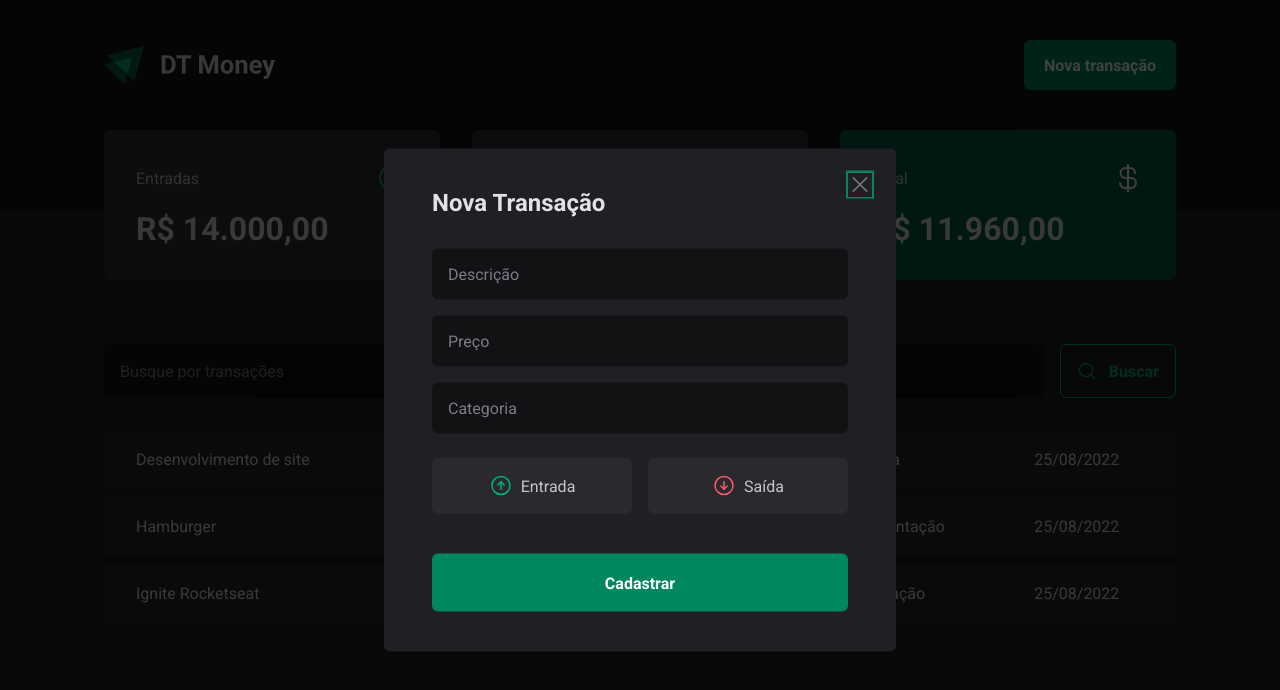
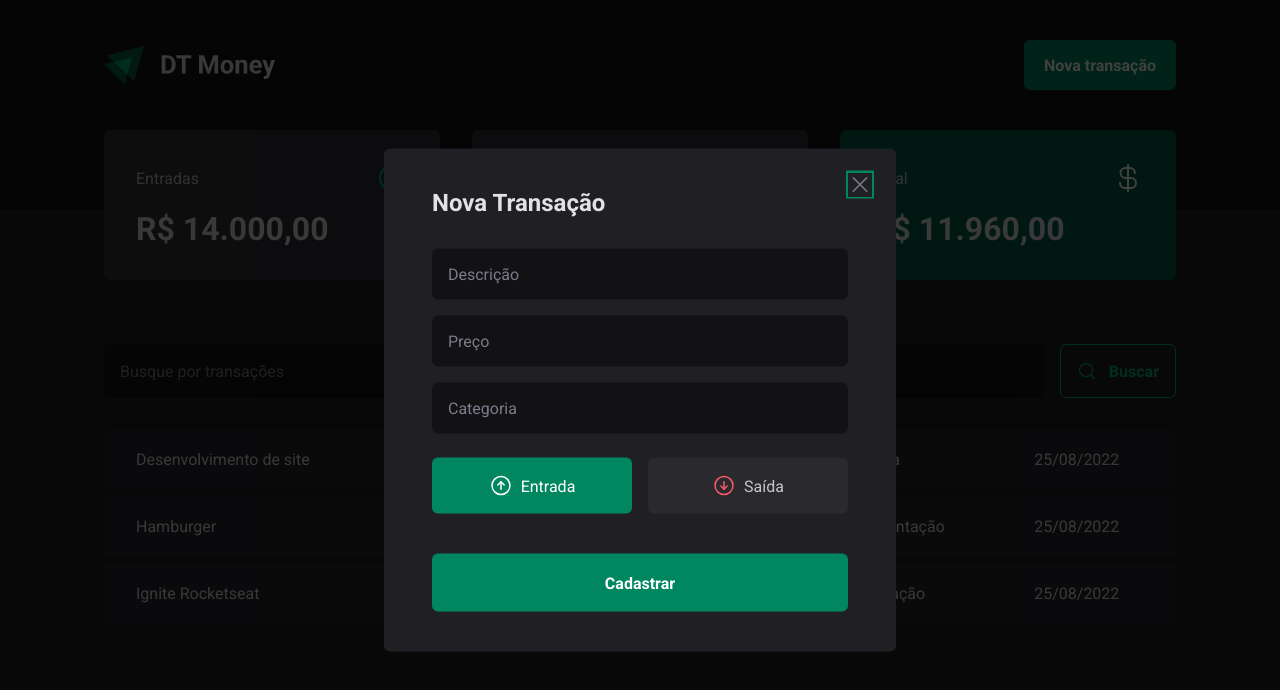
Before and after one commit to fillipeags/dt-money, a React (Vite) app: page / in a window 1280 px wide. Both pictures are taken after a click on the button "Nova transação". Shown: the top 690 px of the page. Built offline with nearby package versions, Linux system fonts and the light colour scheme; data requests are answered from the project's data file.

Commit message:
feat: using controlled components on non standard form inputs

```diff
--- a/src/components/NewTransactionModal/index.tsx
+++ b/src/components/NewTransactionModal/index.tsx
@@ -3,27 +3,31 @@
 import { CloseButton, Content, Overlay, TransactionType, TransactionTypeButton } from './styles'
 
 import * as z from 'zod';
-import { useForm } from 'react-hook-form';
+import { Controller, useForm } from 'react-hook-form';
 import { zodResolver } from '@hookform/resolvers/zod';
 
 const newTransactionFormSchema = z.object({
   description: z.string(),
   price: z.number(),
   category: z.string(),
-  // type: z.enum(['income', 'outcome'])
+  type: z.enum(['income', 'outcome'])
 })
 
 type NewTransactionFormInputs = z.infer<typeof newTransactionFormSchema>
 
 export function NewTransactionModal() {
   const {
+    control,
     register,
     handleSubmit,
     formState: {
       isSubmitting,
     }
   } = useForm<NewTransactionFormInputs>({
-    resolver: zodResolver(newTransactionFormSchema)
+    resolver: zodResolver(newTransactionFormSchema),
+    defaultValues: {
+      type: 'income'
+    }
   })
 
   async function handleCreateNewTransaction(data: NewTransactionFormInputs) {
@@ -60,7 +64,14 @@
               {...register('category')}
             />
 
-            <TransactionType>
+            <Controller
+              control={control}
+              name="type"
+              render={({ field }) => (
+                <TransactionType
+                  onValueChange={field.onChange}
+                  value={field.value}
+                >
                   <TransactionTypeButton variant="income" value="income">
                     <ArrowCircleUp size={24} />
                     Entrada
@@ -70,6 +81,8 @@
                     Saída
                   </TransactionTypeButton>
                 </TransactionType>
+              )}
+            />
 
             <button type='submit' disabled={isSubmitting}>
               Cadastrar
```
Lines whose indentation alone changed are shown as unchanged.
